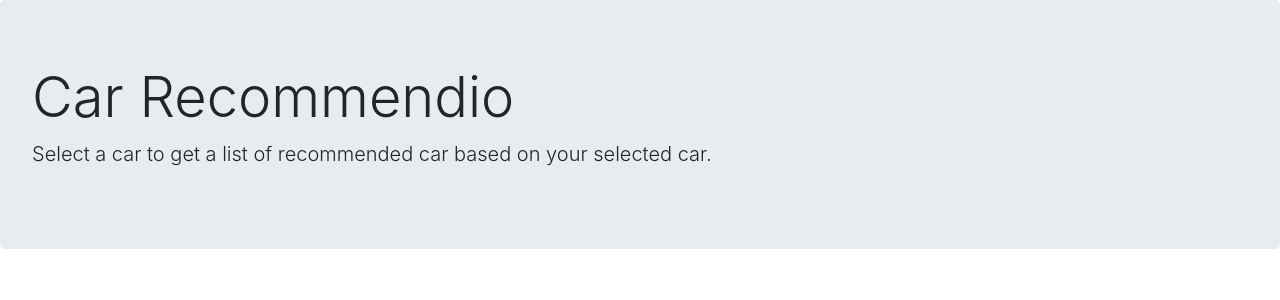
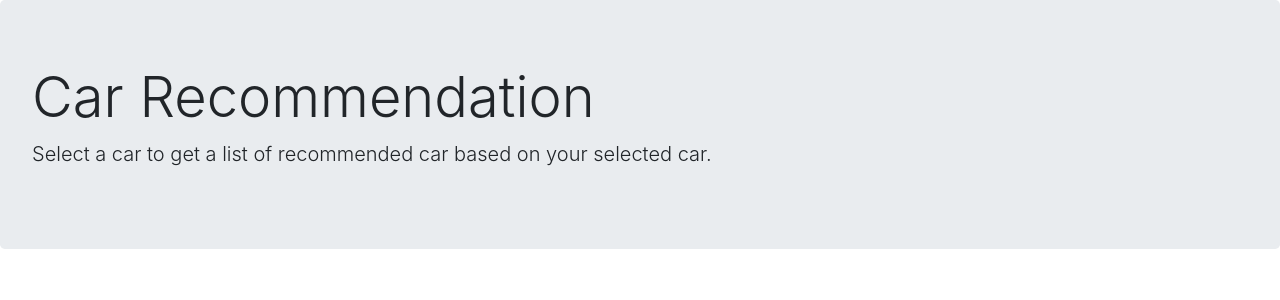
Before and after one commit to sudendroid/Car-Recommender-System, a Flask app: template templates/carlist.html in a window 1280 px wide. Shown: the part 56-356 px from the top of the page. Run offline with Flask 2, Linux system fonts and the light colour scheme; the template is opened without the code that fills it, so the values that code supplies are empty; some libraries are stand-ins or nearby versions.

Commit message:
home redirection link corrected

```diff
--- a/templates/carlist.html
+++ b/templates/carlist.html
@@ -1,11 +1,11 @@
 {% extends 'base_full_width.html' %}
 {% block content %}
 <nav class="navbar navbar-dark bg-dark">
-    <a class="navbar-brand" href="http://127.0.0.1:5000/car-recommondar-system">Car Recommendation System</a>
+    <a class="navbar-brand" href="/">Car Recommendation System</a>
 </nav>
 <section>
     <div class="jumbotron">
-        <h2 class="display-4">Car Recommendio</h2>
+        <h2 class="display-4">Car Recommendation</h2>
         <p class="lead">Select a car to get a list of recommended car based on your selected car.</p>
     </div>
 </section>
--- a/templates/recommender.html
+++ b/templates/recommender.html
@@ -3,7 +3,7 @@
 
 {% block content %}
 <nav class="navbar navbar-dark bg-dark">
-    <a class="navbar-brand" href="http://127.0.0.1:5000/car-recommondar-system">Car Recommendation System</a>
+    <a class="navbar-brand" href="/">Car Recommendation System</a>
 </nav>
 <section class="main-car">
     <div class="jumbotron car-preview p-0">
```
